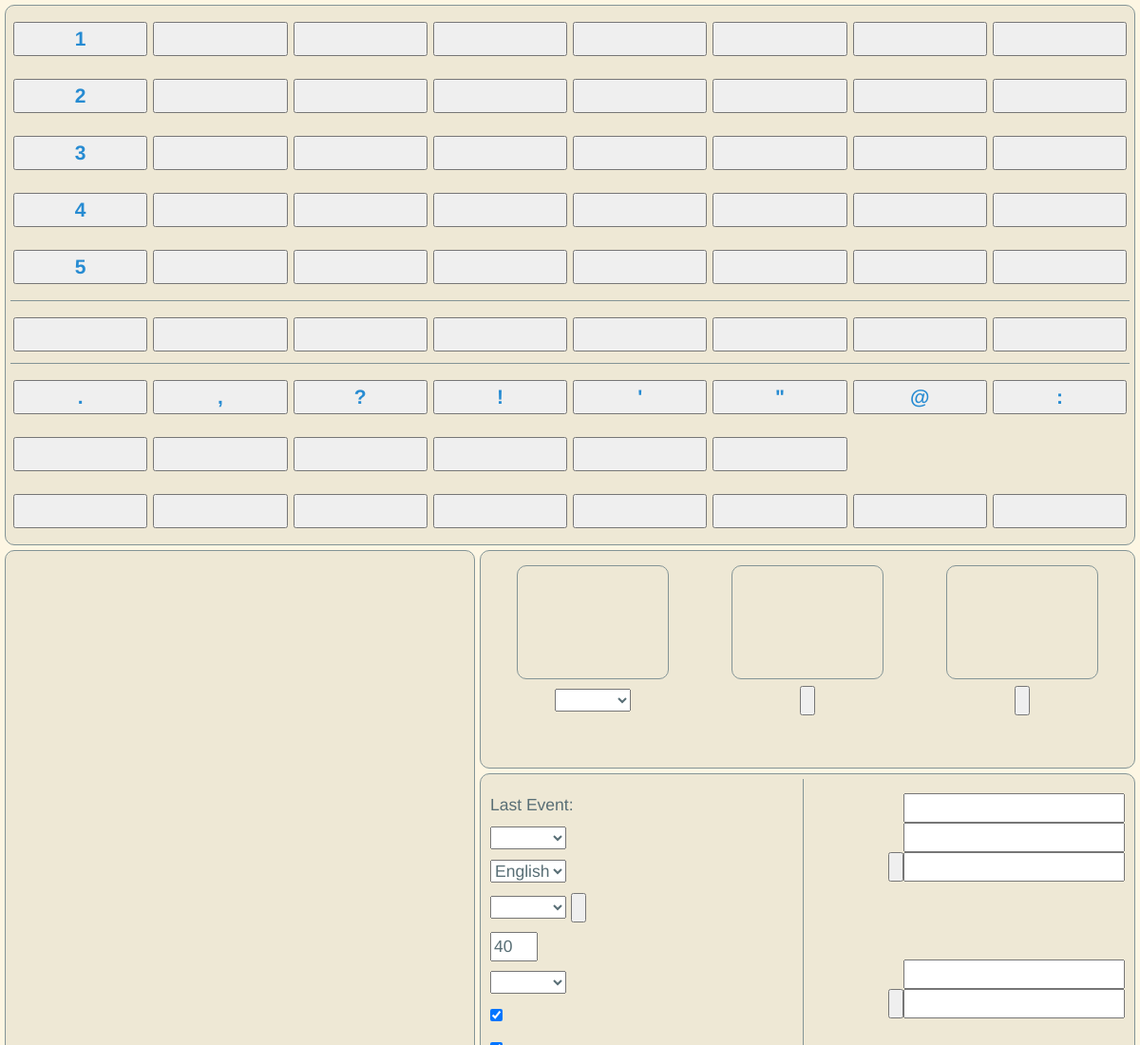
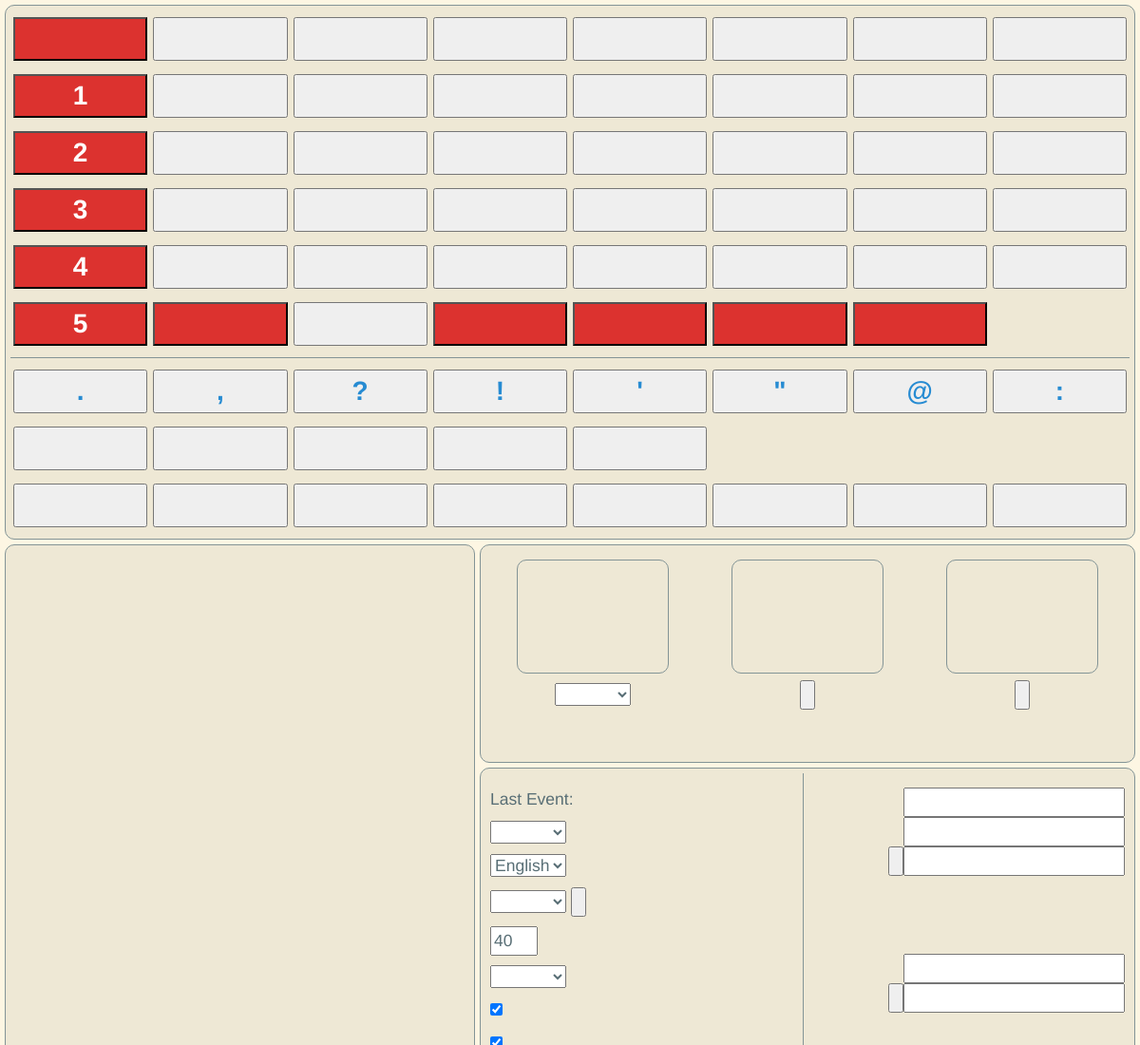
Before and after one commit to AbilitySpectrum/GazeDetector, an Electron app: page src/index.html in a window 1200 px wide. Shown: the top 1100 px of the page at 95% size. Drawn offline with nearby package versions, Linux system fonts and the light colour scheme.

Commit message:
UI changes
moved the guess row to the top, changed font size, moved the speak
button out of the text menu.

```diff
--- a/src/cbstyle.css
+++ b/src/cbstyle.css
@@ -94,7 +94,7 @@ table {
 #menuContainer input[type=button] {
   height: 100%;
   width: 100%;
-  font-size: 150%;
+  font-size: 200%;
   font-weight: bold;
 }
 .buttonOn { /* Active button. */
@@ -103,6 +103,10 @@ table {
 }
 .buttonOff { /* Inactive button. */
   color: var(--blue);
+}
+.commandButton {
+  background-color: var(--red);
+  color: #ffffff;
 }
 
 /* IO styling */
--- a/src/index.html
+++ b/src/index.html
@@ -17,75 +17,10 @@
         <!-- The main 5 rows of the commboard -->
         <div class="padBottom borderLine borderBottom hideable">
           <table><tbody>
-            <tr> <!-- Letters. This and the next 3 rows. -->
-              <td><input type="button" class="buttonOff" value="1"
-                         data-menu="composeMain" data-button-type="menuSelector" data-target="letter1"></td>
-              <td><input type="button" class="buttonOff" data-menu="letter1" data-button-type="letter"></td>
-              <td><input type="button" class="buttonOff" data-menu="letter1" data-button-type="letter"></td>
-              <td><input type="button" class="buttonOff" data-menu="letter1" data-button-type="letter"></td>
-              <td><input type="button" class="buttonOff" data-menu="letter1" data-button-type="letter"></td>
-              <td><input type="button" class="buttonOff" data-menu="letter1" data-button-type="letter"></td>
-              <td><input type="button" class="buttonOff" data-menu="letter1" data-button-type="letter"></td>
-              <td><input type="button" class="buttonOff" data-menu="letter1" data-button-type="letter"></td>
-            </tr>
-            <tr>
-              <td><input type="button" class="buttonOff" value="2"
-                         data-menu="composeMain" data-button-type="menuSelector" data-target="letter2"></td>
-              <td><input type="button" class="buttonOff" data-menu="letter2" data-button-type="letter"></td>
-              <td><input type="button" class="buttonOff" data-menu="letter2" data-button-type="letter"></td>
-              <td><input type="button" class="buttonOff" data-menu="letter2" data-button-type="letter"></td>
-              <td><input type="button" class="buttonOff" data-menu="letter2" data-button-type="letter"></td>
-              <td><input type="button" class="buttonOff" data-menu="letter2" data-button-type="letter"></td>
-              <td><input type="button" class="buttonOff" data-menu="letter2" data-button-type="letter"></td>
-              <td><input type="button" class="buttonOff" data-menu="letter2" data-button-type="letter"></td>
-            </tr>
-            <tr>
-              <td><input type="button" class="buttonOff" value="3"
-                         data-menu="composeMain" data-button-type="menuSelector" data-target="letter3"></td>
-              <td><input type="button" class="buttonOff" data-menu="letter3" data-button-type="letter"></td>
-              <td><input type="button" class="buttonOff" data-menu="letter3" data-button-type="letter"></td>
-              <td><input type="button" class="buttonOff" data-menu="letter3" data-button-type="letter"></td>
-              <td><input type="button" class="buttonOff" data-menu="letter3" data-button-type="letter"></td>
-              <td><input type="button" class="buttonOff" data-menu="letter3" data-button-type="letter"></td>
-              <td><input type="button" class="buttonOff" data-menu="letter3" data-button-type="letter"></td>
-              <td><input type="button" class="buttonOff" data-menu="letter3" data-button-type="letter"></td>
-            </tr>
-            <tr>
-              <td><input type="button" class="buttonOff" value="4"
-                         data-menu="composeMain" data-button-type="menuSelector" data-target="letter4"></td>
-              <td><input type="button" class="buttonOff" data-menu="letter4" data-button-type="letter""></td>
-              <td><input type="button" class="buttonOff" data-menu="letter4" data-button-type="letter"></td>
-              <td><input type="button" class="buttonOff" data-menu="letter4" data-button-type="letter"></td>
-              <td><input type="button" class="buttonOff" data-menu="letter4" data-button-type="letter"></td>
-              <td><input type="button" class="buttonOff" data-menu="letter4" data-button-type="letter"></td>
-              <td><input type="button" class="buttonOff" data-menu="letter4" data-button-type="letter"></td>
-              <td><input type="button" class="buttonOff" data-menu="letter4" data-button-type="letter"></td>
-            </tr>
-            <!-- The special function row. -->
-            <tr>
-              <td><input type="button" class="buttonOff" value="5"
-                         data-menu="composeMain" data-button-type="menuSelector" data-target="extras"></td>
-              <td><input type="button" class="buttonOff" data-languages='{"en": "Space", "fr": "Espace"}'
-                         data-menu="extras" data-button-type="space"></td>
-              <td><input type="button" class="buttonOff" data-languages='{"en": "Punctuation", "fr": "Ponctuation"}'
-                         data-menu="extras" data-button-type="menuSelector" data-target="punctuation"></td>
-              <td><input type="button" class="buttonOff" data-languages='{"en": "Guess", "fr": "Deviner"}'
-                         data-menu="extras" data-button-type="menuSelector" data-target="guess"></td>
-              <td><input type="button" class="buttonOff" data-languages='{"en": "Text", "fr": "Texte"}';
-                         data-menu="extras" data-button-type="menuSelector" data-target="buffer"></td>
-              <td><input type="button" class="buttonOff" data-languages='{"en": "Email", "fr": "Email"}'
-                         data-menu="extras" data-button-type="menuSelector" data-target="email"></td>
-              <td><input type="button" class="buttonOff" data-languages='{"en": "Call Bell", "fr": "Cloche"}'
-                         data-menu="extras" data-button-type="callBell" data-target="callBell"></td>
-              <td><input type="button" class="buttonOff" data-languages='{"en": "Morse", "fr": "Morse"}'
-                         data-menu="extras" data-button-type="notImplemented"></td>
-            </tr>
-          </tbody></table>
-        </div>
         <!-- Guesses -->
-        <div class="padTop borderLine borderBottom">
-          <table><tbody>
             <tr id="guess">
+              <td><input type="button" class="buttonOff commandButton" data-languages='{"en": "Guess", "fr": "Deviner"}'
+                         data-menu="composeMain" data-button-type="menuSelector" data-target="guess"></td>
               <td><input type="button" class="buttonOff" value=""
                          data-menu="guess" data-button-type="guess" data-guess-id="0"></td>
               <td><input type="button" class="buttonOff" value=""
@@ -100,8 +35,67 @@
                          data-menu="guess" data-button-type="guess" data-guess-id="5"></td>
               <td><input type="button" class="buttonOff" value=""
                          data-menu="guess" data-button-type="guess" data-guess-id="6"></td>
-              <td><input type="button" class="buttonOff" value=""
-                         data-menu="guess" data-button-type="guess" data-guess-id="7"></td>
+            </tr>
+            <tr> <!-- Letters. This and the next 3 rows. -->
+              <td><input type="button" class="buttonOff commandButton" value="1"
+                         data-menu="composeMain" data-button-type="menuSelector" data-target="letter1"></td>
+              <td><input type="button" class="buttonOff" data-menu="letter1" data-button-type="letter"></td>
+              <td><input type="button" class="buttonOff" data-menu="letter1" data-button-type="letter"></td>
+              <td><input type="button" class="buttonOff" data-menu="letter1" data-button-type="letter"></td>
+              <td><input type="button" class="buttonOff" data-menu="letter1" data-button-type="letter"></td>
+              <td><input type="button" class="buttonOff" data-menu="letter1" data-button-type="letter"></td>
+              <td><input type="button" class="buttonOff" data-menu="letter1" data-button-type="letter"></td>
+              <td><input type="button" class="buttonOff" data-menu="letter1" data-button-type="letter"></td>
+            </tr>
+            <tr>
+              <td><input type="button" class="buttonOff commandButton" value="2"
+                         data-menu="composeMain" data-button-type="menuSelector" data-target="letter2"></td>
+              <td><input type="button" class="buttonOff" data-menu="letter2" data-button-type="letter"></td>
+              <td><input type="button" class="buttonOff" data-menu="letter2" data-button-type="letter"></td>
+              <td><input type="button" class="buttonOff" data-menu="letter2" data-button-type="letter"></td>
+              <td><input type="button" class="buttonOff" data-menu="letter2" data-button-type="letter"></td>
+              <td><input type="button" class="buttonOff" data-menu="letter2" data-button-type="letter"></td>
+              <td><input type="button" class="buttonOff" data-menu="letter2" data-button-type="letter"></td>
+              <td><input type="button" class="buttonOff" data-menu="letter2" data-button-type="letter"></td>
+            </tr>
+            <tr>
+              <td><input type="button" class="buttonOff commandButton" value="3"
+                         data-menu="composeMain" data-button-type="menuSelector" data-target="letter3"></td>
+              <td><input type="button" class="buttonOff" data-menu="letter3" data-button-type="letter"></td>
+              <td><input type="button" class="buttonOff" data-menu="letter3" data-button-type="letter"></td>
+              <td><input type="button" class="buttonOff" data-menu="letter3" data-button-type="letter"></td>
+              <td><input type="button" class="buttonOff" data-menu="letter3" data-button-type="letter"></td>
+              <td><input type="button" class="buttonOff" data-menu="letter3" data-button-type="letter"></td>
+              <td><input type="button" class="buttonOff" data-menu="letter3" data-button-type="letter"></td>
+              <td><input type="button" class="buttonOff" data-menu="letter3" data-button-type="letter"></td>
+            </tr>
+            <tr>
+              <td><input type="button" class="buttonOff commandButton" value="4"
+                         data-menu="composeMain" data-button-type="menuSelector" data-target="letter4"></td>
+              <td><input type="button" class="buttonOff" data-menu="letter4" data-button-type="letter"></td>
+              <td><input type="button" class="buttonOff" data-menu="letter4" data-button-type="letter"></td>
+              <td><input type="button" class="buttonOff" data-menu="letter4" data-button-type="letter"></td>
+              <td><input type="button" class="buttonOff" data-menu="letter4" data-button-type="letter"></td>
+              <td><input type="button" class="buttonOff" data-menu="letter4" data-button-type="letter"></td>
+              <td><input type="button" class="buttonOff" data-menu="letter4" data-button-type="letter"></td>
+              <td><input type="button" class="buttonOff" data-menu="letter4" data-button-type="letter"></td>
+            </tr>
+            <!-- The special function row. -->
+            <tr>
+              <td><input type="button" class="buttonOff commandButton" value="5"
+                         data-menu="composeMain" data-button-type="menuSelector" data-target="extras"></td>
+              <td><input type="button" class="buttonOff commandButton" data-languages='{"en": "Speak", "fr": "Parler"}'
+                         data-menu="extras" data-button-type="bufferAction" data-buffer-action="read"></td>
+              <td><input type="button" class="buttonOff" data-languages='{"en": "Space", "fr": "Espace"}'
+                         data-menu="extras" data-button-type="space"></td>
+              <td><input type="button" class="buttonOff commandButton" data-languages='{"en": "Punctuation", "fr": "Ponctuation"}'
+                         data-menu="extras" data-button-type="menuSelector" data-target="punctuation"></td>
+              <td><input type="button" class="buttonOff commandButton" data-languages='{"en": "Text", "fr": "Texte"}';
+                         data-menu="extras" data-button-type="menuSelector" data-target="buffer"></td>
+              <td><input type="button" class="buttonOff commandButton" data-languages='{"en": "Email", "fr": "Email"}'
+                         data-menu="extras" data-button-type="menuSelector" data-target="email"></td>
+              <td><input type="button" class="buttonOff commandButton" data-languages='{"en": "Call Bell", "fr": "Cloche"}'
+                         data-menu="extras" data-button-type="callBell" data-target="callBell"></td>
             </tr>
           </tbody></table>
         </div>
@@ -129,8 +123,6 @@
             </tr>
             <!-- Buffer actions (e.g. read, delete, clear). -->
             <tr id="buffer">
-              <td><input type="button" class="buttonOff" data-languages='{"en": "Speak", "fr": "Parler"}'
-                         data-menu="buffer" data-button-type="bufferAction" data-buffer-action="read"></td>
               <td><input type="button" class="buttonOff"  data-languages='{"en": "Delete", "fr": "Rayer"}'
                          data-menu="buffer" data-button-type="bufferAction" data-buffer-action="delete"></td>
               <td><input type="button" class="buttonOff"  data-languages='{"en": "Clear", "fr": "Clair"}'
--- a/src/menus.js
+++ b/src/menus.js
@@ -238,7 +238,7 @@ function makeGuessMenu(spec, my) {
     let that = makeGenericMenu(spec, my);
 
     // internal constants
-    const N_GUESSES = 8;        // Number of guesses to be offered to user
+    const N_GUESSES = 7;        // Number of guesses to be offered to user
     const MIN_COUNT = 1000;     // Min number of ocurrences in wordnik corpus
     const BASE_URL = "http:api.wordnik.com:80/v4/words.json/search/";
     const API_KEY = "a8a677e1378da5d7a03532c7b57083a570bdd1254c16f6af3"; // This could be set by user instead.
```
